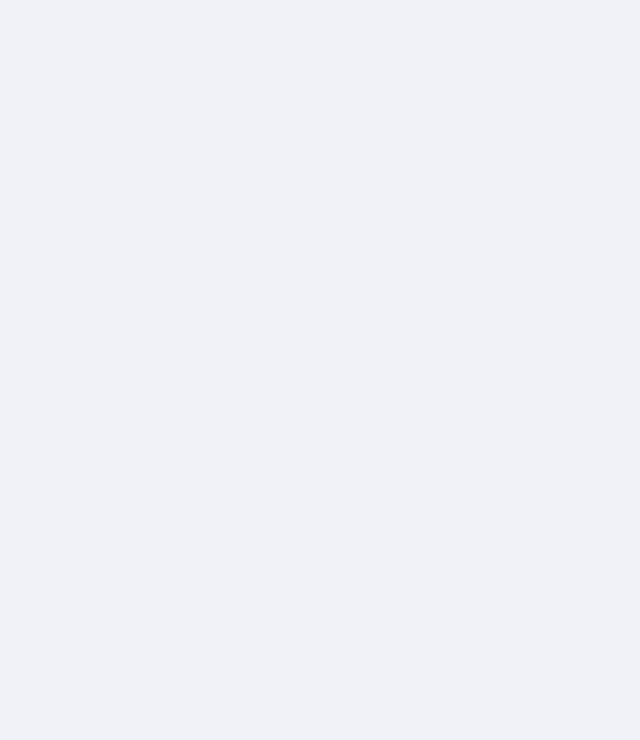
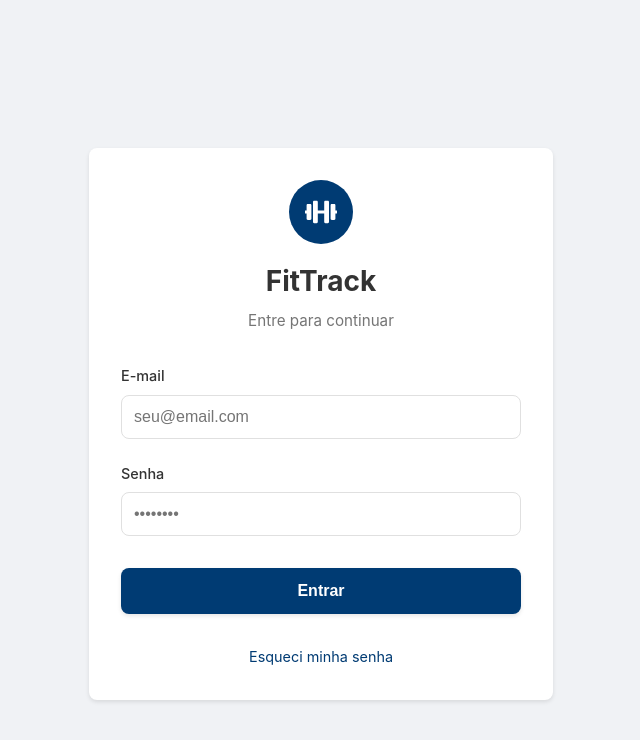
Before and after one commit to DanielPMorais/fit-track, a React (Vite) app: page /login in a window 1280 px wide. Before the commit this address had no page. Shown: the top 740 px of the page, without its empty margins (319-959 px from the left). Built offline with nearby package versions, Linux system fonts and the light colour scheme.

Commit message:
feat(ui): create login page layout

```diff
--- a/index.html
+++ b/index.html
@@ -4,6 +4,9 @@
     <meta charset="UTF-8" />
     <!-- <link rel="icon" type="image/svg+xml" href="/vite.svg" /> -->
     <meta name="viewport" content="width=device-width, initial-scale=1.0" />
+    <link rel="preconnect" href="https://fonts.googleapis.com">
+    <link rel="preconnect" href="https://fonts.gstatic.com" crossorigin>
+    <link href="https://fonts.googleapis.com/css2?family=Roboto:wght@400;700&display=swap" rel="stylesheet">
     <title>fittrack</title>
   </head>
   <body>
--- a/src/App.jsx
+++ b/src/App.jsx
@@ -1,18 +1,17 @@
 import { Routes, Route } from 'react-router-dom'
 import { Layout } from './components/Layout'
-import { HomePage, WorkoutListPage, WorkoutDetailPage, ProfilePage } from './pages'
+import { HomePage, WorkoutListPage, WorkoutDetailPage, ProfilePage, LoginPage } from './pages'
 
 function App() {
   return (
     <Routes>
+      <Route path="/login" element={<LoginPage />} />
       <Route path="/" element={<Layout />}>
         <Route index element={<HomePage />} />
         <Route path="treinos" element={<WorkoutListPage />} />
         <Route path="treino/:workoutId" element={<WorkoutDetailPage />} />
         <Route path="perfil" element={<ProfilePage />} />
       </Route>
-      {/* TODO: Implement LoginPage */}
-      {/* <Route path="/login" element={<LoginPage />} /> */}
     </Routes>
   )
 }
--- a/src/components/Layout/Layout.jsx
+++ b/src/components/Layout/Layout.jsx
@@ -3,6 +3,7 @@ import { Outlet, Link, NavLink, useNavigate } from "react-router-dom";
 import styles from "./Layout.module.css";
 
 import { IoChevronBack, IoHomeOutline, IoPersonOutline } from "react-icons/io5";
+import { FaDumbbell } from 'react-icons/fa';
 
 export function Layout() {
   const navigate = useNavigate();
@@ -14,7 +15,12 @@ export function Layout() {
   return (
     <div className={styles.appContainer}>
       <header className={styles.header}>
-        {/* <img src="logo-placeholder.svg" alt="FitTrack Logo" className={styles.logo} /> */}
+        <div className={styles.logoContainer}>
+          <div className={styles.logoIcon}>
+            <FaDumbbell />
+          </div>
+          <label className={styles.logo}>FitTrack</label>
+        </div>
       </header>
 
       <main className={styles.mainContent}>
--- a/src/components/Layout/Layout.module.css
+++ b/src/components/Layout/Layout.module.css
@@ -18,7 +18,6 @@
   align-items: center;
   justify-content: center;
   background-color: var(--primary-blue);
-  padding: 0.75rem 1rem;
   position: fixed;
   top: 0;
   left: 0;
@@ -27,11 +26,29 @@
   z-index: 1000;
 }
 
+.logoContainer {
+  display: flex;
+  align-items: center;
+  gap: 0.75rem;
+}
+
+.logoIcon {
+  color: var(--primary-white);
+  font-size: 1.5rem;
+  display: flex;
+  align-items: center;
+  justify-content: center;
+}
+
 .logo {
-  height: 30px;
+  margin: 0;
+  padding: 0;
   color: var(--primary-white);
   font-size: 1.5rem;
   font-weight: bold;
+  font-family: 'Roboto', sans-serif;
+  display: inline-block;
+  line-height: 1;
 }
 
 .bottomNav {
--- a/src/index.css
+++ b/src/index.css
@@ -4,6 +4,8 @@
   --primary-blue-light: #0368d4;
   --secondary-blue: #002a50;
   --primary-white: #ffffff;
+  --primary-black: #000000;
+  --primary-green: #28a745;
 
   /* Paleta de Cores Neutras */
   --neutral-dark: #333333;
--- /dev/null
+++ b/src/pages/LoginPage.jsx
@@ -0,0 +1,101 @@
+import React, { useState } from 'react';
+import { useNavigate } from 'react-router-dom';
+import styles from './LoginPage.module.css';
+import { FaDumbbell } from 'react-icons/fa';
+
+export function LoginPage() {
+  const [email, setEmail] = useState('');
+  const [password, setPassword] = useState('');
+  const [error, setError] = useState('');
+  const [isLoading, setIsLoading] = useState(false);
+  const navigate = useNavigate();
+
+  const handleSubmit = async (e) => {
+    e.preventDefault();
+    setError('');
+    setIsLoading(true);
+
+    // TODO: Implementar autenticação com backend
+    // Por enquanto, validação básica
+    if (!email || !password) {
+      setError('Por favor, preencha todos os campos');
+      setIsLoading(false);
+      return;
+    }
+
+    // Simulação de login (substituir por chamada à API)
+    setTimeout(() => {
+      setIsLoading(false);
+      // Redirecionar para home após login bem-sucedido
+      navigate('/');
+    }, 1000);
+  };
+
+  return (
+    <div className={styles.loginContainer}>
+      <div className={styles.loginCard}>
+        {/* Logo e Título */}
+        <div className={styles.logoSection}>
+          <div className={styles.logoIcon}>
+            <FaDumbbell />
+          </div>
+          <h1 className={styles.title}>FitTrack</h1>
+          <p className={styles.subtitle}>Entre para continuar</p>
+        </div>
+
+        {/* Formulário */}
+        <form onSubmit={handleSubmit} className={styles.form}>
+          {error && (
+            <div className={styles.errorMessage}>
+              {error}
+            </div>
+          )}
+
+          <div className={styles.inputGroup}>
+            <label htmlFor="email" className={styles.label}>
+              E-mail
+            </label>
+            <input
+              id="email"
+              type="email"
+              value={email}
+              onChange={(e) => setEmail(e.target.value)}
+              className={styles.input}
+              placeholder="seu@email.com"
+              disabled={isLoading}
+            />
+          </div>
+
+          <div className={styles.inputGroup}>
+            <label htmlFor="password" className={styles.label}>
+              Senha
+            </label>
+            <input
+              id="password"
+              type="password"
+              value={password}
+              onChange={(e) => setPassword(e.target.value)}
+              className={styles.input}
+              placeholder="••••••••"
+              disabled={isLoading}
+            />
+          </div>
+
+          <button
+            type="submit"
+            className={styles.submitButton}
+            disabled={isLoading}
+          >
+            {isLoading ? 'Entrando...' : 'Entrar'}
+          </button>
+
+          <div className={styles.footerLinks}>
+            <a href="#esqueci-senha" className={styles.link}>
+              Esqueci minha senha
+            </a>
+          </div>
+        </form>
+      </div>
+    </div>
+  );
+}
--- /dev/null
+++ b/src/pages/LoginPage.module.css
@@ -0,0 +1,168 @@
+.loginContainer {
+  display: flex;
+  align-items: center;
+  justify-content: center;
+  min-height: 100vh;
+  background-color: var(--neutral-background);
+  padding: 1rem;
+}
+
+.loginCard {
+  background-color: var(--primary-white);
+  border-radius: 8px;
+  box-shadow: 0 2px 4px rgba(0, 0, 0, 0.1);
+  width: 100%;
+  max-width: 400px;
+  padding: 2rem;
+}
+
+.logoSection {
+  text-align: center;
+  margin-bottom: 2rem;
+}
+
+.logoIcon {
+  display: inline-flex;
+  align-items: center;
+  justify-content: center;
+  width: 64px;
+  height: 64px;
+  background-color: var(--primary-blue);
+  border-radius: 50%;
+  color: var(--primary-white);
+  font-size: 2rem;
+  margin-bottom: 1rem;
+}
+
+.title {
+  font-size: 1.75rem;
+  font-weight: 700;
+  color: var(--neutral-dark);
+  margin: 0 0 0.5rem 0;
+}
+
+.subtitle {
+  font-size: 0.95rem;
+  color: var(--neutral-medium);
+  margin: 0;
+}
+
+.form {
+  display: flex;
+  flex-direction: column;
+  gap: 1.5rem;
+}
+
+.inputGroup {
+  display: flex;
+  flex-direction: column;
+  gap: 0.5rem;
+}
+
+.label {
+  font-size: 0.9rem;
+  font-weight: 500;
+  color: var(--neutral-dark);
+}
+
+.input {
+  width: 100%;
+  padding: 0.75rem;
+  font-size: 1rem;
+  border: 1px solid var(--neutral-light);
+  border-radius: 8px;
+  background-color: var(--primary-white);
+  color: var(--neutral-dark);
+  transition: border-color 0.3s ease, box-shadow 0.3s ease;
+  box-sizing: border-box;
+}
+
+.input:focus {
+  outline: none;
+  border-color: var(--primary-blue);
+  box-shadow: 0 0 0 3px rgba(0, 59, 115, 0.1);
+}
+
+.input:disabled {
+  background-color: var(--neutral-background);
+  cursor: not-allowed;
+  opacity: 0.6;
+}
+
+.input::placeholder {
+  color: var(--neutral-medium);
+}
+
+.submitButton {
+  width: 100%;
+  padding: 0.875rem;
+  font-size: 1rem;
+  font-weight: 600;
+  color: var(--primary-white);
+  background-color: var(--primary-blue);
+  border: none;
+  border-radius: 8px;
+  cursor: pointer;
+  transition: background-color 0.3s ease, transform 0.2s ease, box-shadow 0.2s ease;
+  margin-top: 0.5rem;
+  box-shadow: 0 2px 4px rgba(0, 0, 0, 0.1);
+}
+
+.submitButton:hover:not(:disabled) {
+  background-color: var(--primary-blue-light);
+  transform: translateY(-1px);
+  box-shadow: 0 4px 8px rgba(0, 0, 0, 0.15);
+}
+
+.submitButton:active:not(:disabled) {
+  transform: translateY(0);
+}
+
+.submitButton:disabled {
+  background-color: var(--neutral-medium);
+  cursor: not-allowed;
+  opacity: 0.7;
+}
+
+.errorMessage {
+  padding: 0.75rem;
+  background-color: var(--feedback-error-background);
+  color: var(--feedback-error-text);
+  border-radius: 8px;
+  font-size: 0.9rem;
+  text-align: center;
+}
+
+.footerLinks {
+  display: flex;
+  justify-content: center;
+  margin-top: 0.5rem;
+}
+
+.link {
+  color: var(--primary-blue);
+  text-decoration: none;
+  font-size: 0.9rem;
+  transition: color 0.3s ease;
+}
+
+.link:hover {
+  color: var(--primary-blue-light);
+  text-decoration: underline;
+}
+
+@media only screen and (max-width: 600px) {
+  .loginCard {
+    padding: 1.5rem;
+  }
+
+  .title {
+    font-size: 1.5rem;
+  }
+
+  .logoIcon {
+    width: 56px;
+    height: 56px;
+    font-size: 1.75rem;
+  }
+}
--- a/src/pages/WorkoutDetailPage.module.css
+++ b/src/pages/WorkoutDetailPage.module.css
@@ -18,10 +18,10 @@
 .downloadButton {
   background-color: transparent;
   color: var(--neutral-light);
-  border: 1px solid var(--neutral-medium);
+  border: 1px solid var(--neutral-light);
   border-radius: 4px;
-  padding: 0.4rem;
-  font-size: 0.70rem;
+  padding: 0.5rem;
+  font-size: 0.85rem;
   font-weight: 500;
   cursor: pointer;
   float: right;
@@ -47,7 +47,7 @@
 
 .startButton {
   margin-bottom: 0.75rem;
-  background-color: #28a745;
+  background-color: var(--primary-green);
   /* Verde */
   color: var(--primary-white);
   border: none;
@@ -70,4 +70,9 @@
   .startButton {
     width: 100%;
   }
+
+  .downloadButton {
+    font-size: 0.70rem;
+    font-weight: 300;
+  }
 }
--- a/src/pages/index.js
+++ b/src/pages/index.js
@@ -2,3 +2,4 @@ export * from './HomePage';
 export * from './WorkoutListPage';
 export * from './WorkoutDetailPage';
 export * from './ProfilePage';
+export * from './LoginPage';
```
